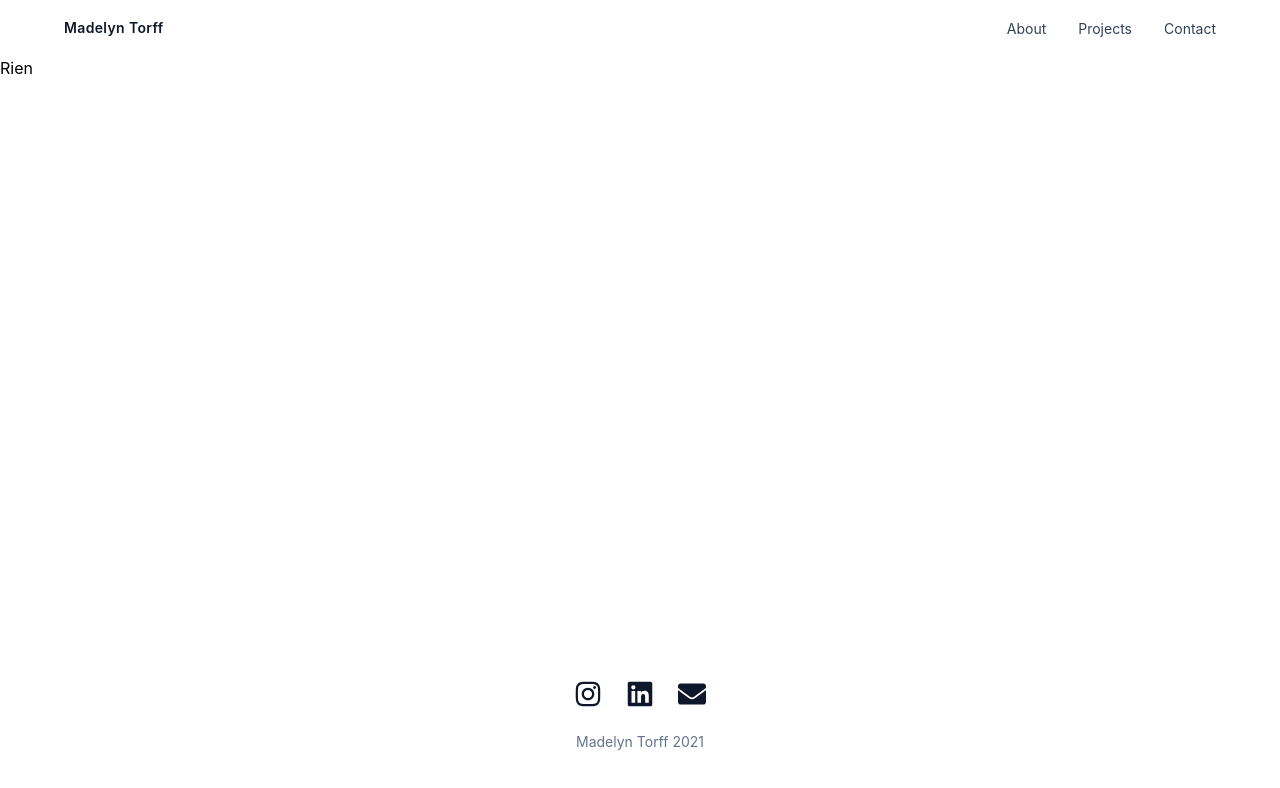
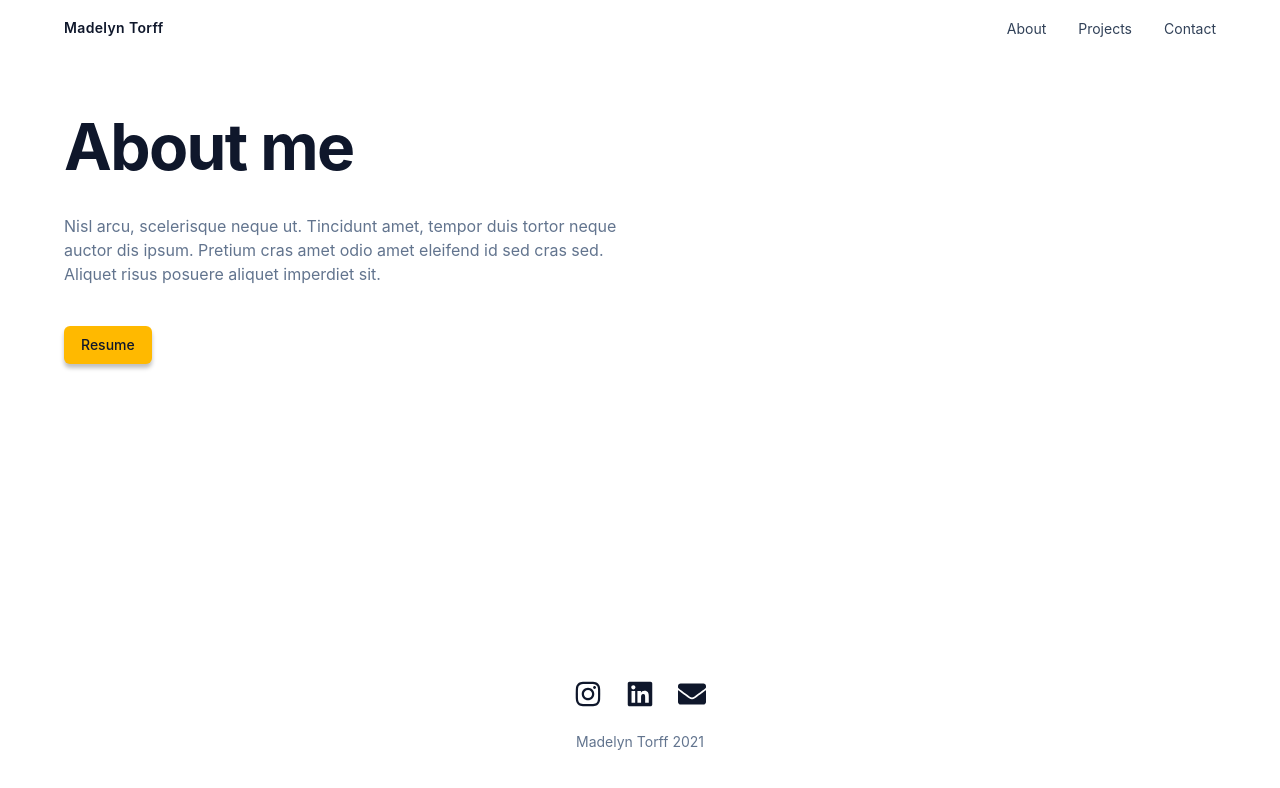
Before and after one commit to ErYors/portfolio, a React app: page /about in a window 1280 px wide. Shown: the top 788 px of the page. Built offline with nearby package versions, Linux system fonts and the light colour scheme; the HTML template or start-up script is replaced by a standard one.

Commit message:
add: composant AboutMe (titre + texte + bouton)

```diff
--- /dev/null
+++ b/src/components/AboutMe.jsx
@@ -0,0 +1,23 @@
+import Button from './Button'
+
+export default function AboutMe() {
+  return (
+    <section className="relative z-10 max-w-300 mx-auto px-6 pt-10 pb-16 sm:pt-14 sm:pb-24">
+      <div className="max-w-147">
+        <h1 className="text-[clamp(2.25rem,5vw,4.5rem)] font-bold leading-[1.1] tracking-tight text-slate-900">
+          About me
+        </h1>
+
+        <p className="mt-6 sm:mt-8 text-base leading-normal text-slate-500">
+          Nisl arcu, scelerisque neque ut. Tincidunt amet, tempor duis tortor
+          neque auctor dis ipsum. Pretium cras amet odio amet eleifend id sed
+          cras sed. Aliquet risus posuere aliquet imperdiet sit.
+        </p>
+
+        <div className="mt-8 sm:mt-10">
+          <Button variant="primary">Resume</Button>
+        </div>
+      </div>
+    </section>
+  )
+}
--- a/src/pages/About.jsx
+++ b/src/pages/About.jsx
@@ -1,5 +1,5 @@
+import AboutMe from '../components/AboutMe'
+
 export default function About() {
-  return (
-    <p>Rien</p>
-  )
+  return <AboutMe />
 }
```
